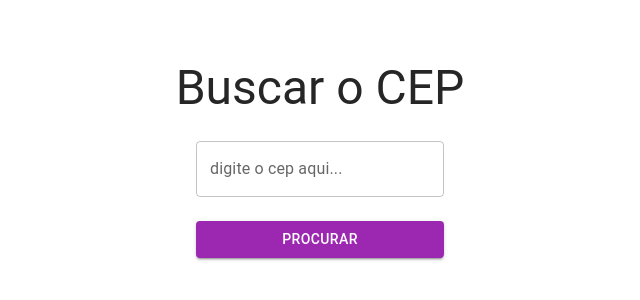
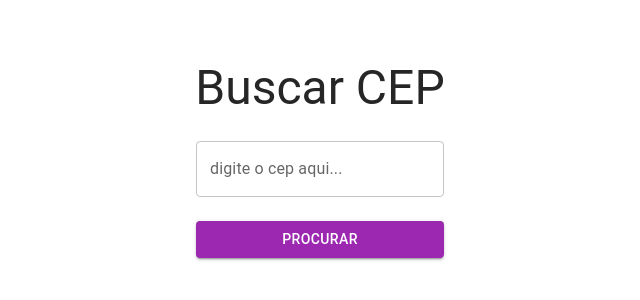
Before and after one commit to mmrosatab/to-explore-viacep-api, a React (Create React App) app in the folder to-explore-viacep-api/: page / in a window 1280 px wide. Shown: the part 246-546 px from the top of the page, without its empty margins (320-960 px from the left). Built offline with nearby package versions, Linux system fonts and the light colour scheme.

Commit message:
Feature: Adding

```diff
--- a/to-explore-viacep-api/src/pages/Home/index.js
+++ b/to-explore-viacep-api/src/pages/Home/index.js
@@ -36,7 +36,7 @@ function Home() {
     <Container>
       <Title>
         <Typography variant="h3" component="h2">
-          Buscar o CEP
+          Buscar CEP
         </Typography>
       </Title>
       <Form
```
